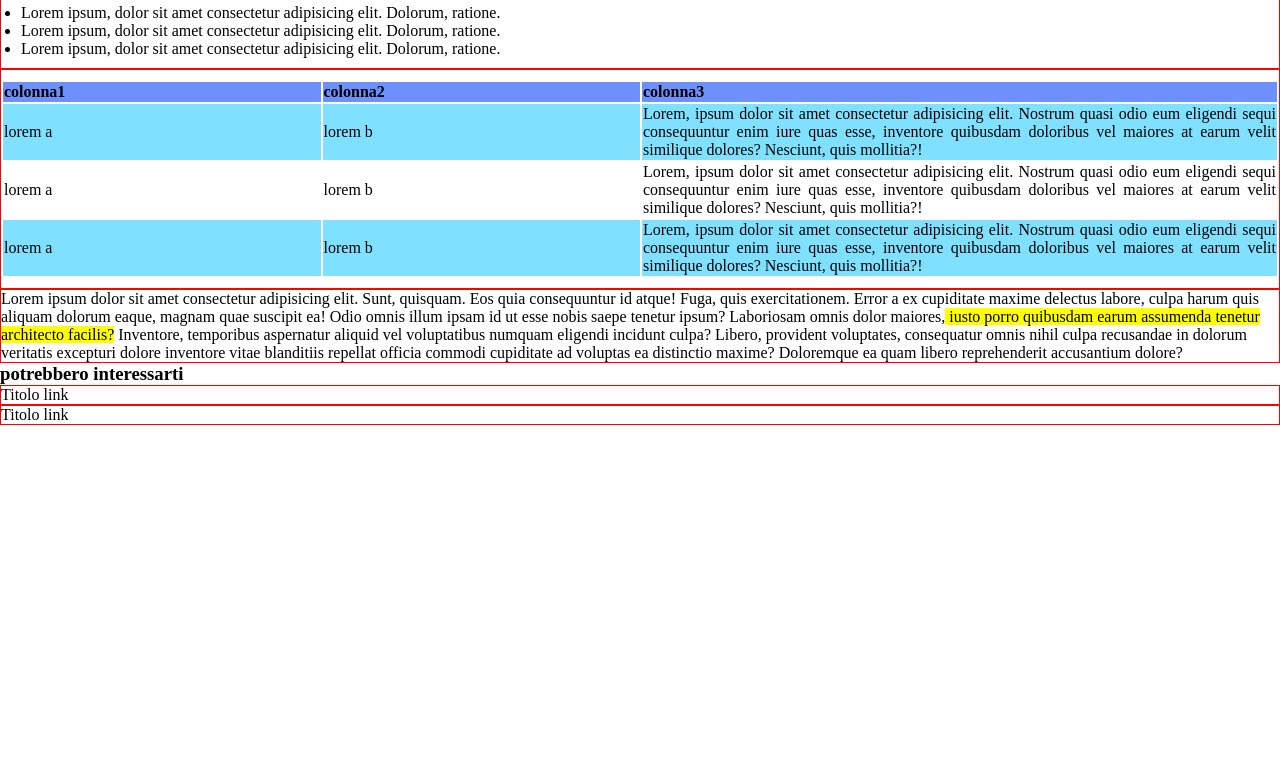
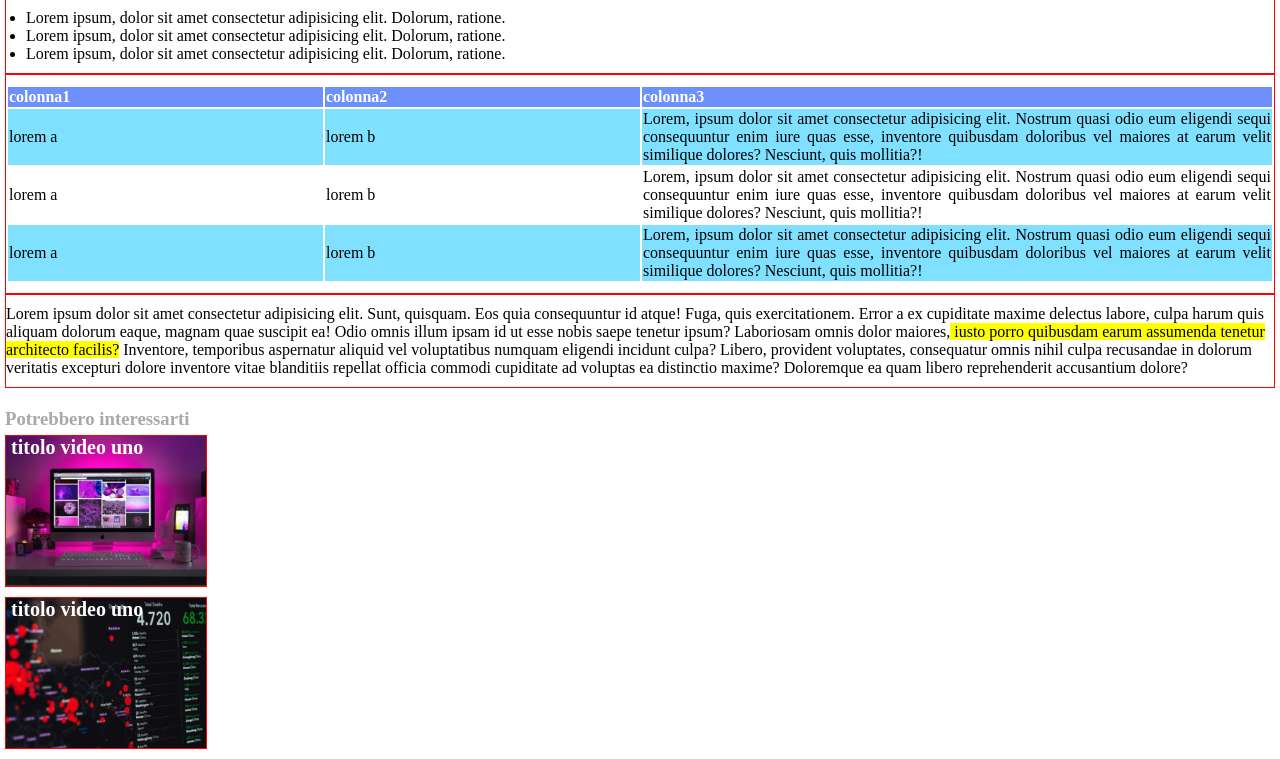
Before and after one commit to CarloDM/html-css-booleaner, a plain HTML site: page index.html in a window 1280 px wide. Shown: the part 749-1508 px from the top of the page. Before the commit the page ends 1174 px from the top, so only its background shows below. Drawn offline with Linux system fonts and the light colour scheme.

Commit message:
[fondo pagina] aggiunta link e immagini e style

```diff
--- a/css/style.css
+++ b/css/style.css
@@ -5,6 +5,11 @@
 
 div{
   border: 1px solid red;
+
+}
+
+.container {
+  margin: 5px;
 
 }
 
@@ -71,6 +76,7 @@ table {
 
 thead {
   background-color: rgb(110, 144, 253);
+  color: white;
 
 }
 
@@ -79,3 +85,40 @@ thead {
 .td-azzurro {
   background-color: rgb(127, 225, 255);
 }
+
+/* link fondo pagina  */
+
+
+.link-video {
+  width: 200px;
+  height: 150px;
+  margin-bottom: 10px;
+  background-position: center;
+  background-size: cover;
+
+}
+
+.link-video a {
+  color: white;
+  text-decoration: none;
+  font-size: 20px;
+  font-weight: bold;
+  padding-left: 5px;
+  padding-top: 15px;
+
+}
+
+.video1 {
+  background-image: url(../img/monitor.jpg);
+
+}
+
+.video2 {
+  background-image: url(../img/graph.jpg);
+
+}
+
+h3 {
+  padding-top: 20px;
+  padding-bottom: 5px;
+}
--- a/index.html
+++ b/index.html
@@ -15,7 +15,7 @@
 
   </header>
 
-  <main>
+  <main class="container">
 
     <section class="articolo">
 
@@ -78,7 +78,7 @@
       </div>
 
       <div>
-        <span class="padding-paragrafi">
+        <p class="padding-paragrafi">
           Lorem ipsum dolor sit amet consectetur adipisicing elit. Sunt, quisquam. Eos quia consequuntur id atque! Fuga, quis exercitationem. Error a ex cupiditate maxime delectus labore, culpa harum quis aliquam dolorum eaque, magnam quae suscipit ea! Odio omnis illum ipsam id ut esse nobis saepe tenetur ipsum? Laboriosam omnis dolor maiores,<span class="testo-evidenziato"> iusto porro quibusdam earum assumenda tenetur architecto facilis?</span> Inventore, temporibus aspernatur aliquid vel voluptatibus numquam eligendi incidunt culpa? Libero, provident voluptates, consequatur omnis nihil culpa recusandae in dolorum veritatis excepturi dolore inventore vitae blanditiis repellat officia commodi cupiditate ad voluptas ea distinctio maxime? Doloremque ea quam libero reprehenderit accusantium dolore?
         </p>
       </div>
@@ -86,9 +86,16 @@
     </section>
 
     <section>
-      <h3>potrebbero interessarti</h3>
-      <div> Titolo link </div>
-      <div> Titolo link </div>
+
+      <h3 class="testo-grigio">Potrebbero interessarti</h3>
+
+      <div class="link-video video1">
+        <a href="https://www.w3schools.com/html/html_links.asp" alt="titolo" title="titolo"> titolo video uno</a>
+      </div>
+
+      <div class="link-video video2">
+        <a href="https://www.w3schools.com/html/html_links.asp" alt="titolo" title="titolo"> titolo video uno</a>
+      </div>
 
     </section>
 
```
